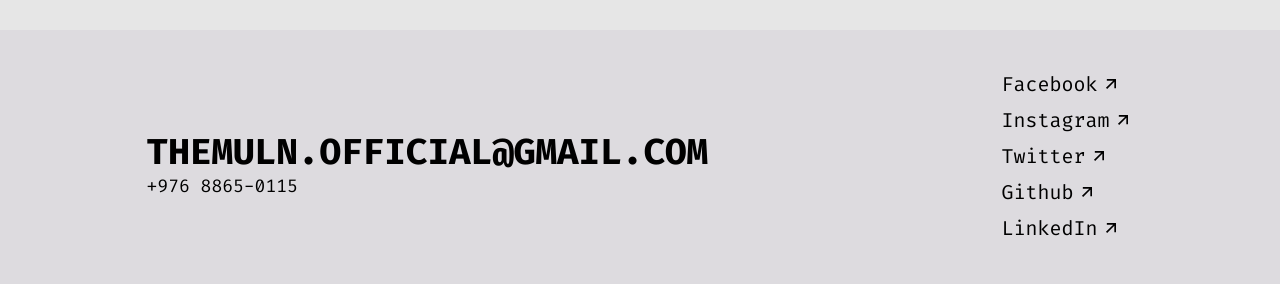
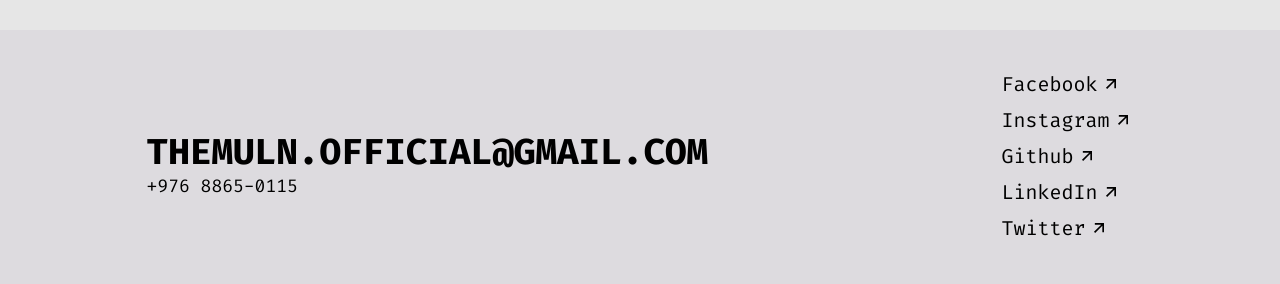
Before and after one commit to themuuln/final-portfolio, a Next.js app: page / in a window 1280 px wide. Shown: the part 3970-4254 px from the top of the page. Built offline with nearby package versions, Linux system fonts and the light colour scheme; a web font is replaced by a local one.

Commit message:
Footer Connect Section Sorted

```diff
--- a/components/footer/ConnectSection.tsx
+++ b/components/footer/ConnectSection.tsx
@@ -27,13 +27,6 @@ const SocialLinks: React.FC = () => {
               href={connect.instagram[0].href}
             />
           )}
-          {connect.twitter && (
-            <ConnectText
-              social={"Twitter"}
-              icon={<RxTwitterLogo />}
-              href={connect.twitter[0].href}
-            />
-          )}
           {connect.github && (
             <ConnectText
               social={"Github"}
@@ -48,6 +41,13 @@ const SocialLinks: React.FC = () => {
               href={connect.linkedin[0].href}
             />
           )}
+          {connect.twitter && (
+            <ConnectText
+              social={"Twitter"}
+              icon={<RxTwitterLogo />}
+              href={connect.twitter[0].href}
+            />
+          )}
         </ul>
       );
     });
```
